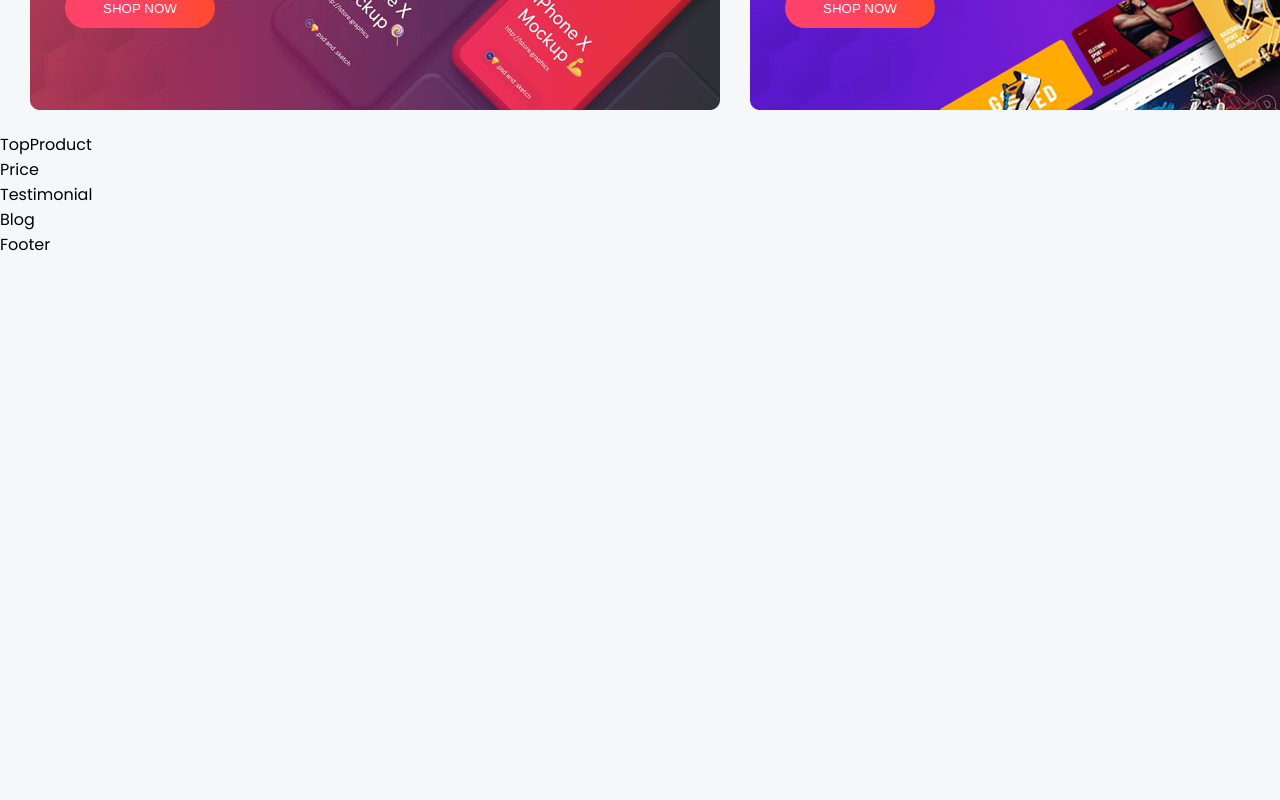
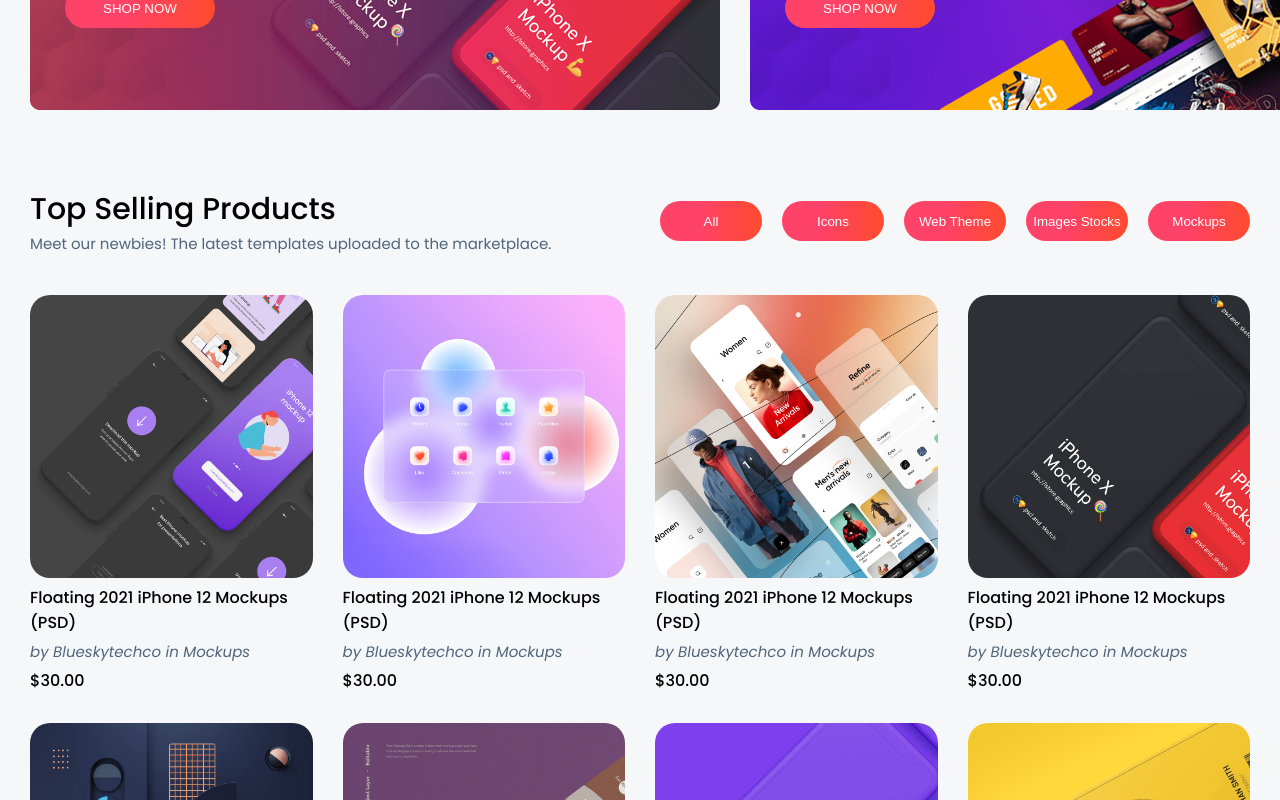
Before and after one commit to mehmetenfa/gosto-ecommerce, a React (Create React App) app: page / in a window 1280 px wide. Shown: the part 1920-2720 px from the top of the page. Before the commit the page ends 2177 px from the top, so only its background shows below. Built offline with nearby package versions, Linux system fonts and the light colour scheme.

Commit message:
topproduct

```diff
--- a/src/components/home/top/TopProduct.jsx
+++ b/src/components/home/top/TopProduct.jsx
@@ -1,7 +1,52 @@
-import React from 'react'
+import React, { useState } from "react";
+import { topProducts } from "../../assets/data/data";
+import { Heading } from "../../common/Heading";
+import { ProductItems } from "../product/ProductItems";
 
 export const TopProduct = () => {
+  const [cartItems, setCartItems] = useState(topProducts);
+  const allCategories = [
+    "all",
+    ...new Set(cartItems.map((item) => item.category)),
+  ];
+  const [category, setCategory] = useState(allCategories);
+
+  /*console.log(setCartItems)
+  console.log(setCategory)
+  console.log(allCategories)*/
+
+  const handleFilter = (category) => {
+    const newItem = topProducts.filter((item) => item.category === category);
+    setCartItems(newItem);
+
+    if (category === "all") {
+      setCartItems(topProducts);
+      return;
+    }
+  };
   return (
-    <div>TopProduct</div>
-  )
-}
+    <>
+      <section className="topproduct">
+        <div className="container">
+          <div className="head">
+            <Heading
+              title="Top Selling Products"
+              desc="Meet our newbies! The latest templates uploaded to the marketplace."
+            />
+            <div className="category">
+              {category.map((category) => (
+                <button
+                  className="button"
+                  onClick={() => handleFilter(category)}
+                >
+                  {category}
+                </button>
+              ))}
+            </div>
+          </div>
+          <ProductItems cartItems={cartItems} />
+        </div>
+      </section>
+    </>
+  );
+};
```
